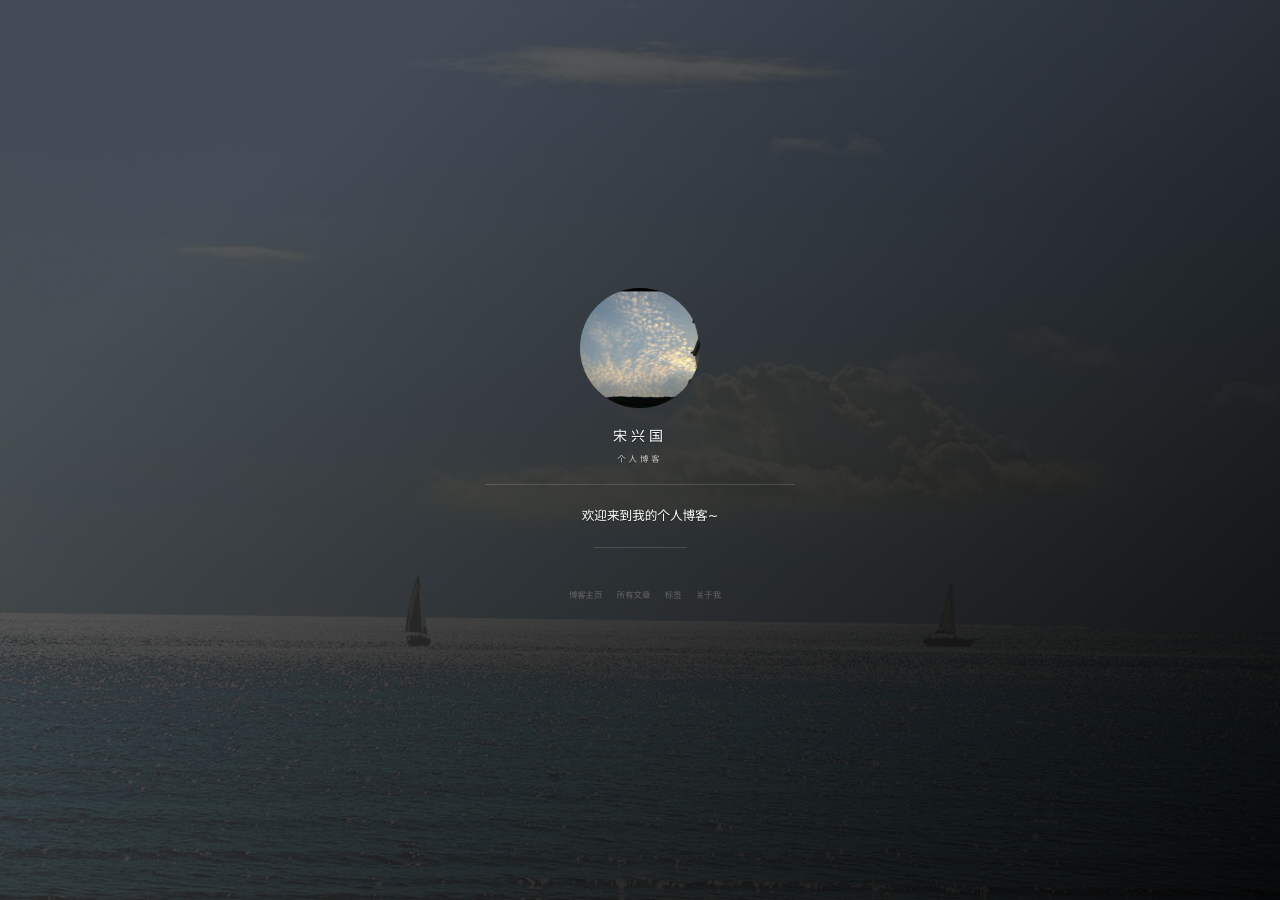
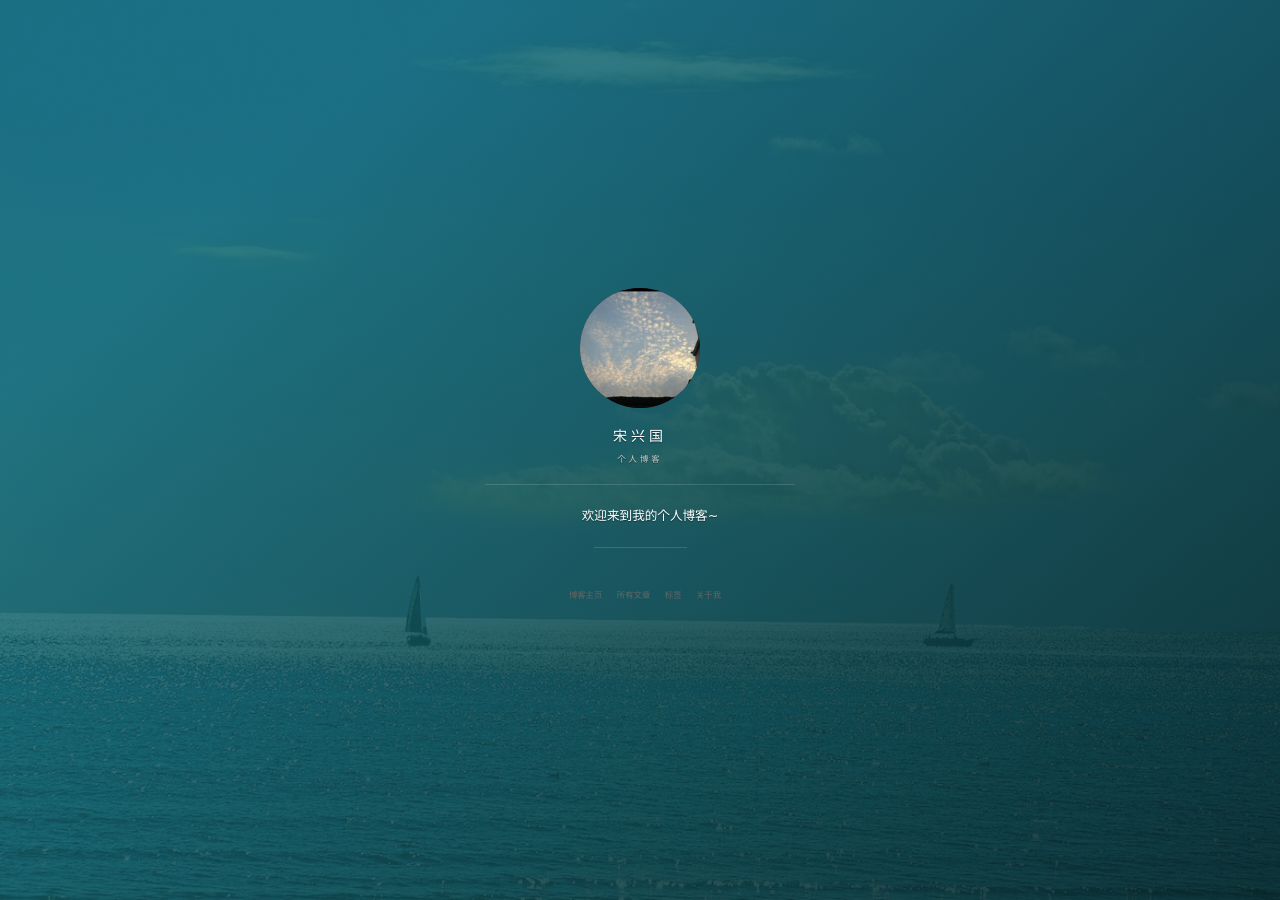
Before and after one commit to songxingguo/personalboke.github.io, a Jekyll site: the page built from index.html, in a window 1280 px wide. Built offline with Jekyll 4.4.1, drawn with Linux system fonts in a browser that asks for light colours; nearby versions of some CDN libraries; the list of posts is cut into pages by our own code; comment, search, counter and statistics services are not loaded; grey boxes are pictures that could not be loaded.

Commit message:
_config.yml

```diff
--- a/_config.yml
+++ b/_config.yml
@@ -49,7 +49,7 @@ highlighter: rouge
 textColor: #FF0000
 
 # supported colors: blue, green, purple, red, orange or slate. If you need clear, leave it empty.
-cover_color: clear
+cover_color: green
 
 # The blog button should not be removed.
 blog_button:
```
